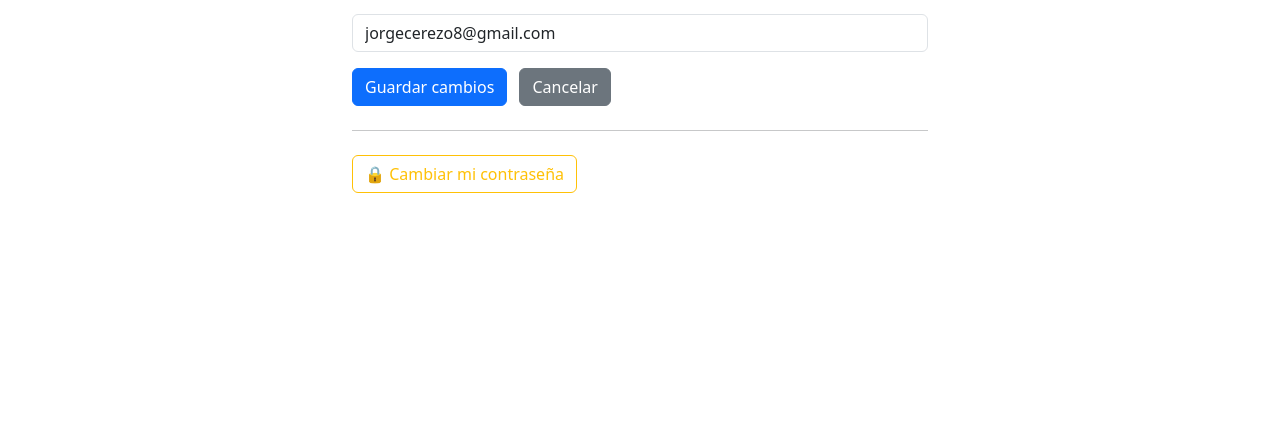
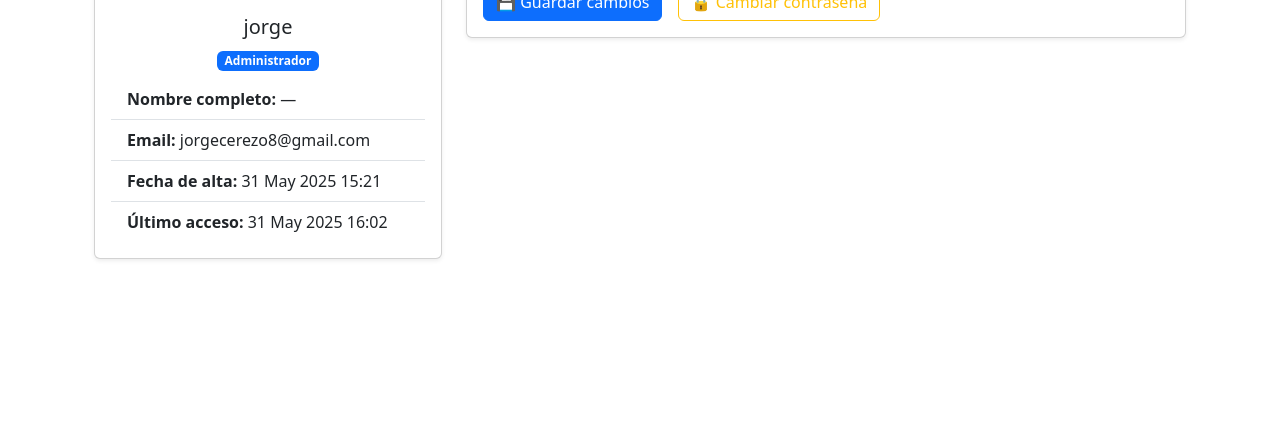
Before and after one commit to Goresenju/CRM, a Django app: page /usuarios/perfil/ in a window 1280 px wide. Shown: the part 356-800 px from the top of the page. Run offline with Django 5.2, Linux system fonts and the light colour scheme; a user stored in the database is signed in.

Commit message:
Mensaje descriptivo de los cambios

```diff
--- a/usuarios/forms.py
+++ b/usuarios/forms.py
@@ -2,13 +2,60 @@
 
 from django import forms
 from django.contrib.auth.models import User
+from django.core.exceptions import ValidationError
 
 class UsuarioPerfilForm(forms.ModelForm):
     class Meta:
         model = User
         fields = ['first_name', 'last_name', 'email']
+
+        labels = {
+            'first_name': 'Nombre',
+            'last_name': 'Apellidos',
+            'email': 'Correo electrónico',
+        }
+
         widgets = {
-            'first_name': forms.TextInput(attrs={'class': 'form-control', 'placeholder': 'Nombre'}),
-            'last_name':  forms.TextInput(attrs={'class': 'form-control', 'placeholder': 'Apellidos'}),
-            'email':      forms.EmailInput(attrs={'class': 'form-control', 'placeholder': 'Correo electrónico'}),
+            'first_name': forms.TextInput(attrs={
+                'class': 'form-control',
+                'placeholder': 'Tu nombre',
+                'autocomplete': 'given-name',
+            }),
+            'last_name': forms.TextInput(attrs={
+                'class': 'form-control',
+                'placeholder': 'Tus apellidos',
+                'autocomplete': 'family-name',
+            }),
+            'email': forms.EmailInput(attrs={
+                'class': 'form-control',
+                'placeholder': 'correo@ejemplo.com',
+                'autocomplete': 'email',
+            }),
         }
+
+    def __init__(self, *args, **kwargs):
+        super().__init__(*args, **kwargs)
+
+        # Autofocus en el primer campo (nombre)
+        self.fields['first_name'].widget.attrs['autofocus'] = True
+
+        # Agregar clase 'is-invalid' o 'is-valid' tras validar (opcional)
+        for field_name, field in self.fields.items():
+            field.widget.attrs.setdefault('class', 'form-control')
+
+    def clean_email(self):
+        """
+        Si el usuario está intentando cambiar su correo, comprobamos
+        que no exista ya otro usuario con ese mismo email.
+        """
+        email = self.cleaned_data.get('email').strip().lower()
+        qs = User.objects.filter(email__iexact=email)
+
+        # Si estamos actualizando y el email no ha cambiado, no hacemos nada
+        if self.instance and self.instance.email.lower() == email:
+            return email
+
+        # Si encontramos otro usuario con ese email, lanzamos error
+        if qs.exists():
+            raise ValidationError("Este correo ya está en uso por otro usuario.")
+        return email
--- a/usuarios/templates/usuarios/perfil.html
+++ b/usuarios/templates/usuarios/perfil.html
@@ -1,10 +1,60 @@
 {# crm/usuarios/templates/usuarios/perfil.html #}
 {% extends "base.html" %}
+{% load static %}
 
 {% block content %}
-<div class="container mt-5" style="max-width: 600px;">
-  <h2 class="mb-4">Mi Perfil</h2>
+<div class="container mt-5">
+  <div class="row">
+    <!-- Columna izq: Card con datos inmutables -->
+    <div class="col-md-4 mb-4">
+      <div class="card shadow-sm">
+        <!-- Imagen de perfil (placeholder) -->
+        <img src="{% static 'img/avatar-placeholder.png' %}"
+             class="card-img-top"
+             alt="Foto de perfil"
+             style="object-fit: cover; height: 250px;">
+        <div class="card-body">
+          <h5 class="card-title text-center">{{ request.user.username }}</h5>
+          <p class="text-center text-muted mb-2">
+            {% if request.user.is_staff %}
+              <span class="badge bg-primary">Administrador</span>
+            {% else %}
+              <span class="badge bg-secondary">Usuario</span>
+            {% endif %}
+          </p>
+          <ul class="list-group list-group-flush">
+            <li class="list-group-item">
+              <strong>Nombre completo:</strong>
+              {{ request.user.get_full_name|default:"—" }}
+            </li>
+            <li class="list-group-item">
+              <strong>Email:</strong>
+              {{ request.user.email|default:"—" }}
+            </li>
+            <li class="list-group-item">
+              <strong>Fecha de alta:</strong>
+              {{ request.user.date_joined|date:"d M Y H:i" }}
+            </li>
+            <li class="list-group-item">
+              <strong>Último acceso:</strong>
+              {% if request.user.last_login %}
+                {{ request.user.last_login|date:"d M Y H:i" }}
+              {% else %}
+                Nunca
+              {% endif %}
+            </li>
+          </ul>
+        </div>
+      </div>
+    </div>
 
+    <!-- Columna der: Formulario de edición -->
+    <div class="col-md-8">
+      <div class="card shadow-sm">
+        <div class="card-header bg-white">
+          <h4 class="mb-0">Editar Información</h4>
+        </div>
+        <div class="card-body">
           {% if messages %}
             {% for message in messages %}
               <div class="alert alert-success">{{ message }}</div>
@@ -13,43 +63,56 @@
 
           <form method="post" novalidate>
             {% csrf_token %}
-
             {{ form.non_field_errors }}
 
-    <div class="mb-3">
-      <label for="{{ form.first_name.id_for_label }}" class="form-label">Nombre</label>
+            <div class="row">
+              <!-- Nombre -->
+              <div class="col-md-6 mb-3">
+                <label for="{{ form.first_name.id_for_label }}" class="form-label">
+                  Nombre
+                </label>
                 {{ form.first_name }}
                 {% for error in form.first_name.errors %}
                   <div class="text-danger small">{{ error }}</div>
                 {% endfor %}
               </div>
 
-    <div class="mb-3">
-      <label for="{{ form.last_name.id_for_label }}" class="form-label">Apellidos</label>
+              <!-- Apellidos -->
+              <div class="col-md-6 mb-3">
+                <label for="{{ form.last_name.id_for_label }}" class="form-label">
+                  Apellidos
+                </label>
                 {{ form.last_name }}
                 {% for error in form.last_name.errors %}
                   <div class="text-danger small">{{ error }}</div>
                 {% endfor %}
               </div>
+            </div>
 
+            <!-- Email -->
             <div class="mb-3">
-      <label for="{{ form.email.id_for_label }}" class="form-label">Correo electrónico</label>
+              <label for="{{ form.email.id_for_label }}" class="form-label">
+                Correo electrónico
+              </label>
               {{ form.email }}
               {% for error in form.email.errors %}
                 <div class="text-danger small">{{ error }}</div>
               {% endfor %}
             </div>
 
-    <button type="submit" class="btn btn-primary">Guardar cambios</button>
-    <a href="{% url 'dashboard' %}" class="btn btn-secondary ms-2">Cancelar</a>
+            <div class="d-flex align-items-center">
+              <button type="submit" class="btn btn-primary">
+                💾 Guardar cambios
+              </button>
+              <a href="{% url 'password_change' %}"
+                 class="btn btn-outline-warning ms-3">
+                🔒 Cambiar contraseña
+              </a>
+            </div>
           </form>
-
-  <hr class="my-4">
-
-  <p>
-    <a href="{% url 'password_change' %}" class="btn btn-outline-warning">
-      🔒 Cambiar mi contraseña
-    </a>
-  </p>
+        </div>
+      </div>
+    </div>
+  </div>
 </div>
 {% endblock %}
```
Also changed, not shown: clientes/forms.py (+83 -2 lines), clientes/models.py (+86 -7 lines), clientes/migrations/0002_alter_cliente_options_remove_cliente_direccion_and_more.py (added), db.sqlite3. Lines whose indentation alone changed are shown as unchanged.
